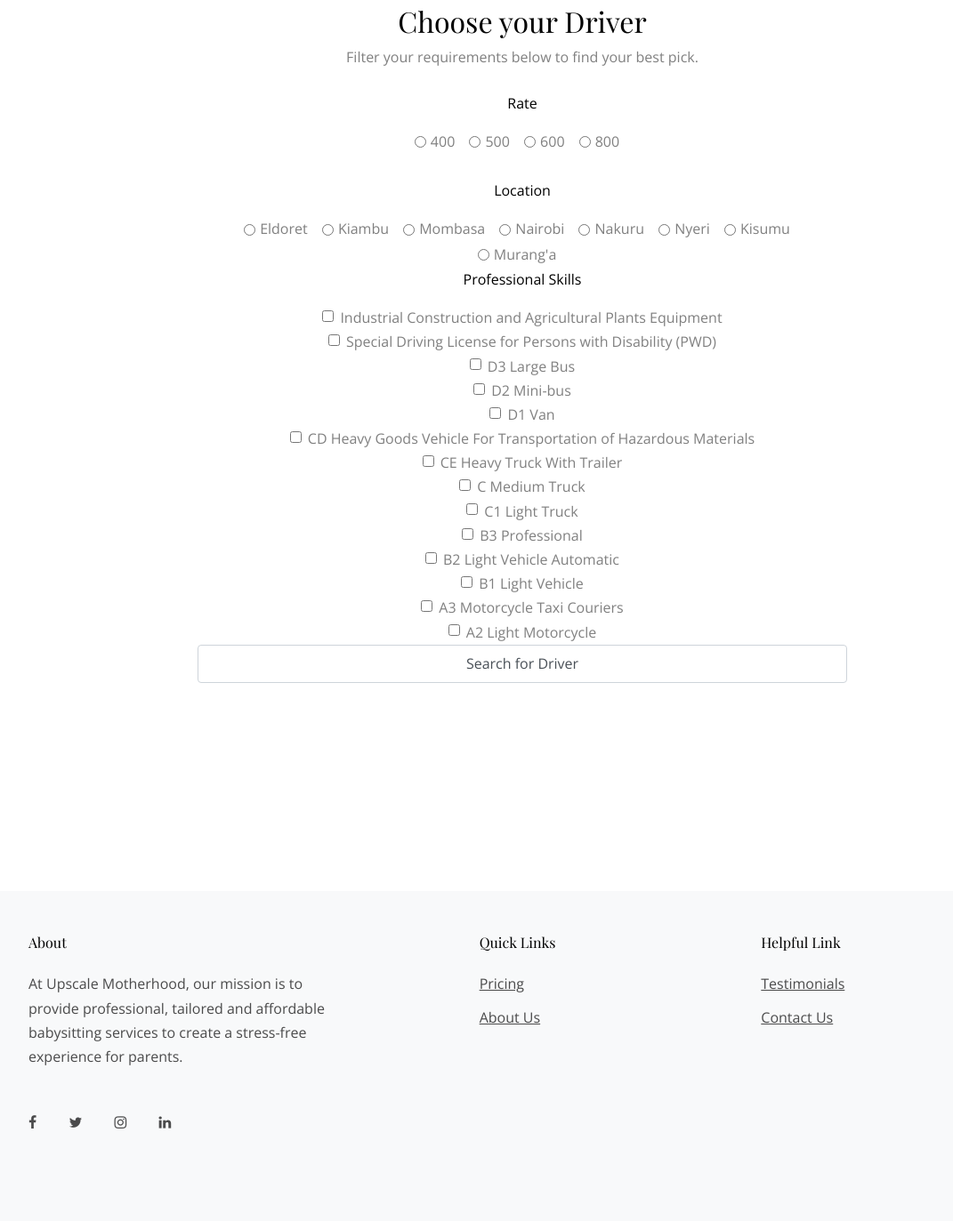
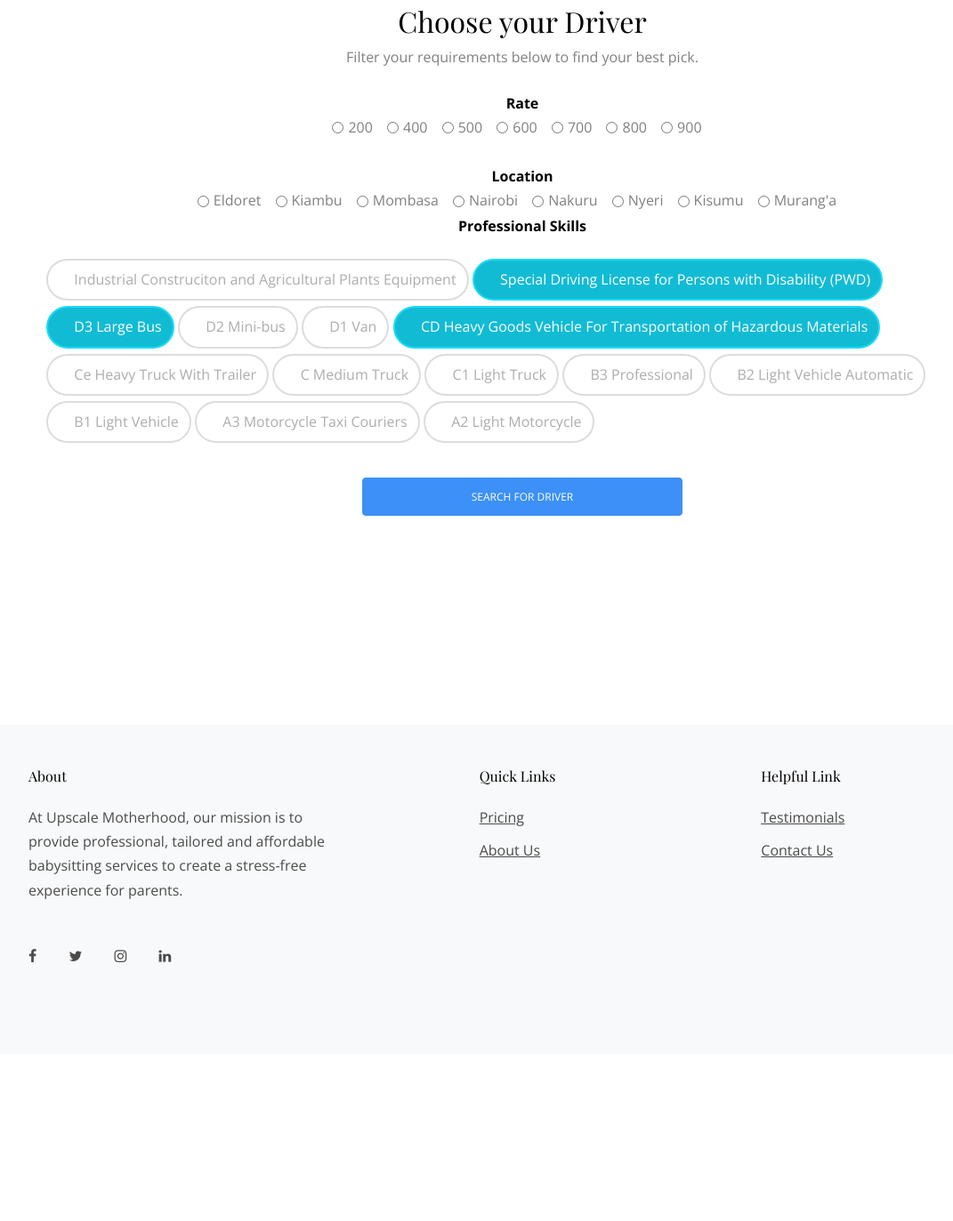
Before and after one commit to Silvia260/DriverForU, a Django app: page /drivers in a window 1280 px wide. Shown: the part 800-2173 px from the top of the page at 89% size, without its empty margins (53-1124 px from the left). After the commit the page ends 1882 px from the top, so only its background shows below. Run offline with Django 3.2, Linux system fonts and the light colour scheme; data that the repository does not hold is empty; some libraries are stand-ins or nearby versions; some web fonts are replaced.

Commit message:
Checkbox Updated

```diff
--- a/driver/templates/drivers.html
+++ b/driver/templates/drivers.html
@@ -38,9 +38,81 @@
               <p class="mb-4">Filter your requirements below to find your best pick.</p>
             </div>
 
+<style>
+
+  ul.ks-cboxtags {
+      list-style: none;
+      padding: 20px;
+  }
+  ul.ks-cboxtags li{
+    display: inline;
+  }
+  ul.ks-cboxtags li label{
+      display: inline-block;
+      background-color: rgba(255, 255, 255, .9);
+      border: 2px solid rgba(139, 139, 139, .3);
+      color: #adadad;
+      border-radius: 25px;
+      white-space: nowrap;
+      margin: 3px 0px;
+      -webkit-touch-callout: none;
+      -webkit-user-select: none;
+      -moz-user-select: none;
+      -ms-user-select: none;
+      user-select: none;
+      -webkit-tap-highlight-color: transparent;
+      transition: all .2s;
+  }
+
+  ul.ks-cboxtags li label {
+      padding: 8px 12px;
+      cursor: pointer;
+  }
+
+  ul.ks-cboxtags li label::before {
+      display: inline-block;
+      font-style: normal;
+      font-variant: normal;
+      text-rendering: auto;
+      -webkit-font-smoothing: antialiased;
+      font-family: "Font Awesome 5 Free";
+      font-weight: 900;
+      font-size: 12px;
+      padding: 2px 6px 2px 2px;
+      content: "\f067";
+      transition: transform .3s ease-in-out;
+  }
+
+  ul.ks-cboxtags li input[type="checkbox"]:checked + label::before {
+      content: "\f00c";
+      transform: rotate(-360deg);
+      transition: transform .3s ease-in-out;
+  }
+
+  ul.ks-cboxtags li input[type="checkbox"]:checked + label {
+      border: 2px solid #1bdbf8;
+      background-color: #12bbd4;
+      color: #fff;
+      transition: all .2s;
+  }
+
+  ul.ks-cboxtags li input[type="checkbox"] {
+    display: absolute;
+  }
+  ul.ks-cboxtags li input[type="checkbox"] {
+    position: absolute;
+    opacity: 0;
+  }
+  ul.ks-cboxtags li input[type="checkbox"]:focus + label {
+    border: 2px solid #e9a1ff;
+  }
+</style>
+
+
+
             <div class="row justify-content-center">
 
-              <div class="col-lg-8 ">
+              <div class=" ">
 
                 <!-- <form class="navbar-form" role="search" action="{% url 'search_results' %}">
                   <div class="input-group">
@@ -51,10 +123,15 @@
 
                 <form class="navbar-form" role="search" action="{% url 'search_results' %}">
 
-                  <p class="text-center  text-black">Rate</p>
+                  <p class="text-center bold text-black" style="margin-bottom: 0px;"><strong>Rate</strong></p>
 
                     <div class="text-center">
 
+
+                      <div class="form-check form-check-inline">
+                        <input class="form-check-input" type="radio" name="rate" id="inlineRadio1" value=200>
+                        <label class="form-check-label" for="inlineRadio1">200</label>
+                      </div>
                     <div class="form-check form-check-inline">
                       <input class="form-check-input" type="radio" name="rate" id="inlineRadio1" value=400>
                       <label class="form-check-label" for="inlineRadio1">400</label>
@@ -68,14 +145,23 @@
                       <label class="form-check-label" for="inlineRadio2">600</label>
                     </div>
                     <div class="form-check form-check-inline">
+                      <input class="form-check-input" type="radio" name="rate" id="inlineRadio3" value=700>
+                      <label class="form-check-label" for="inlineRadio2">700</label>
+                    </div>
+                    <div class="form-check form-check-inline">
                       <input class="form-check-input" type="radio" name="rate" id="inlineRadio4" value=800>
                       <label class="form-check-label" for="inlineRadio2">800</label>
+                    </div>
+
+                    <div class="form-check form-check-inline">
+                      <input class="form-check-input" type="radio" name="rate" id="inlineRadio4" value=900>
+                      <label class="form-check-label" for="inlineRadio2">900</label>
                     </div>
 
                     </div>
 
                     <br>
-                  <p class="text-center text-black">Location</p>
+                  <p class="text-center text-black" style="margin-bottom: 0px;"><strong>Location</strong></p>
 
                     <div class="text-center">
 
@@ -114,101 +200,51 @@
 
                     </div>
 
-                    <p class="text-center text-black">Professional Skills</p>
+                    <p class="text-center text-black" style="margin-bottom: 0px;"><strong>Professional Skills</strong> </p>
+                    <!-- Test CSS  -->
+                    <div class="container">
+                      <ul class="ks-cboxtags">
+                        <li><input type="checkbox" id="checkboxOne" name="skill" value="Industrial Construction and Agricultural Plants Equipment"><label for="checkboxOne">Industrial Construciton and Agricultural Plants Equipment</label></li>
+                        <li><input type="checkbox" id="checkboxTwo" name="skill" value="Special Driving License for Persons with Disability (PWD)" checked><label for="checkboxTwo">Special Driving License for Persons with Disability (PWD)</label></li>
+                        <li><input type="checkbox" id="checkboxThree" name="skill" value="D3 Large Bus" checked><label for="checkboxThree">D3 Large Bus</label></li>
+                        <li><input type="checkbox" id="checkboxFour" name="skill" value="D2 Mini-bus"><label for="checkboxFour">D2 Mini-bus</label></li>
+                        <li><input type="checkbox" id="checkboxFive" name="skill" value="D1 Van"><label for="checkboxFive">D1 Van</label></li>
+                        <li><input type="checkbox" id="checkboxSix" name="skill"  value="CD Heavy Goods Vehicle for Transportation of Hazardous Materials" checked><label for="checkboxSix">CD Heavy Goods Vehicle For Transportation of Hazardous Materials</label></li>
+                        <li><input type="checkbox" id="checkboxSeven" name="skill" value="CE Heavy Truck With Trailer"><label for="checkboxSeven">Ce Heavy Truck With Trailer</label></li>
+                        <li><input type="checkbox" id="checkboxEight" name="skill" value="C Medium Truck"><label for="checkboxEight">C Medium Truck</label></li>
+                        <li><input type="checkbox" id="checkboxNine" name="skill" value="C1 Light Truck"><label for="checkboxNine">C1 Light Truck</label></li>
+                        <li><input type="checkbox" id="checkboxTen" name="skill" value="B3 Professional"><label for="checkboxTen">B3 Professional</label></li>
+                        <li class="ks-selected"><input type="checkbox" name="skill" id="checkboxEleven" value="B2 Light Vehicle Automatic"><label for="checkboxEleven">B2 Light Vehicle Automatic</label></li>
+                        <li><input type="checkbox" id="checkboxTwelve" name="skill" value="B1 Light Vehicle"><label for="checkboxTwelve">B1 Light Vehicle</label></li>
+                        <li><input type="checkbox" id="checkboxThirteen" name="skill" value="A3 Motorcycle Taxi Couriers"><label for="checkboxThirteen">A3 Motorcycle Taxi Couriers</label></li>
+                        <li><input type="checkbox" id="checkboxFourteen" name="skill" value="A2 Light Motorcycle"><label for="checkboxFourteen">A2 Light Motorcycle</label></li>
+                      </ul>
 
-                                        <div class="text-center">
+                    </div>
 
-                                        <div class="form-check">
-                                          <input class="form-check-input" type="checkbox"  name="skill" value="Industrial Construction and Agricultural Plants Equipment" id="flexCheckDefault">
-                                          <label class="form-check-label" for="flexCheckDefault">
-                                            Industrial Construction and Agricultural Plants Equipment
-                                          </label>
-                                        </div>
-                                        <div class="form-check">
-                                          <input class="form-check-input" type="checkbox"   name="skill" value="Special Driving License for Persons with Disability (PWD)" id="flexCheckChecked">
-                                          <label class="form-check-label" for="flexCheckChecked">
-                                            Special Driving License for Persons with Disability (PWD)
-                                          </label>
-                                        </div>
-                                        <div class="form-check">
-                                          <input class="form-check-input" type="checkbox"  name="skill" value="D3 Large Bus" id="flexCheckChecked">
-                                          <label class="form-check-label" for="flexCheckChecked">
-                                            D3 Large Bus
-                                          </label>
-                                        </div>
-                                        <div class="form-check">
-                                          <input class="form-check-input" type="checkbox"  name="skill" value="D2 Mini-bus" id="flexCheckChecked">
-                                          <label class="form-check-label" for="flexCheckChecked">
-                                            D2 Mini-bus
-                                          </label>
-                                        </div>
-                                        <div class="form-check">
-                                          <input class="form-check-input" type="checkbox"  name="skill" value="D1 Van" id="flexCheckChecked">
-                                          <label class="form-check-label" for="flexCheckChecked">
-                                            D1 Van
-                                          </label>
-                                        </div>
-                                        <div class="form-check">
-                                          <input class="form-check-input" type="checkbox"  name="skill" value="CD Heavy Goods Vehicle For Transportation of Hazardous Materials" id="flexCheckChecked">
-                                          <label class="form-check-label" for="flexCheckChecked">
-                                            CD Heavy Goods Vehicle For Transportation of Hazardous Materials
-                                          </label>
-                                        </div>
-                                        <div class="form-check">
-                                          <input class="form-check-input" type="checkbox"  name="skill" value="Ce Heavy Truck With Trailer" id="flexCheckChecked">
-                                          <label class="form-check-label" for="flexCheckChecked">
-                                            CE Heavy Truck With Trailer
-                                          </label>
-                                        </div>
-                                        <div class="form-check">
-                                          <input class="form-check-input" type="checkbox"  name="skill" value="C Medium Truck" id="flexCheckChecked">
-                                          <label class="form-check-label" for="flexCheckChecked">
-                                            C Medium Truck
-                                          </label>
-                                        </div>
-                                        <div class="form-check">
-                                          <input class="form-check-input" type="checkbox"  name="skill" value="C1 Light Truck" id="flexCheckChecked">
-                                          <label class="form-check-label" for="flexCheckChecked">
-                                            C1 Light Truck
-                                          </label>
-                                        </div>
-                                        <div class="form-check">
-                                          <input class="form-check-input" type="checkbox"  name="skill" value="B3 Professional" id="flexCheckChecked">
-                                          <label class="form-check-label" for="flexCheckChecked">
-                                            B3 Professional
-                                          </label>
-                                        </div>
-                                        <div class="form-check">
-                                          <input class="form-check-input" type="checkbox"  name="skill" value="B2 Light Vehicle Automatic" id="flexCheckChecked">
-                                          <label class="form-check-label" for="flexCheckChecked">
-                                            B2 Light Vehicle Automatic
-                                          </label>
-                                        </div>
-                                        <div class="form-check">
-                                          <input class="form-check-input" type="checkbox"  name="skill" value="B1 Light Vehicle" id="flexCheckChecked">
-                                          <label class="form-check-label" for="flexCheckChecked">
-                                            B1 Light Vehicle
-                                          </label>
-                                        </div>
-                                        <div class="form-check">
-                                          <input class="form-check-input" type="checkbox"  name="skill" value="A3 Motorcycle Taxi Couriers" id="flexCheckChecked">
-                                          <label class="form-check-label" for="flexCheckChecked">
-                                            A3 Motorcycle Taxi Couriers
-                                          </label>
-                                        </div>
-                                        <div class="form-check">
-                                          <input class="form-check-input" type="checkbox"  name="skill" value="A2 Light Motorcycle" id="flexCheckChecked">
-                                          <label class="form-check-label" for="flexCheckChecked">
-                                            A2 Light Motorcycle
-                                          </label>
-                                        </div>
+                    <!-- End CSS  -->
 
-                                      </div>
 
-                                        <div class="input-group">
-                                          <input type="submit" class="form-control" value="Search for Driver">
-                                        </div>
-                                    </form>
+
+
+
+
+<div class="row">
+
+    <div class="col-lg-4"></div>
+      <div class="col-lg-4">
+        <div class="input-group">
+              <input type="submit" class="btn btn-primary form-control" value="Search for Driver">
+        </div>
+      </div>
+    <div class="col-lg-4"></div>
+</div>
+
+</form>
+
+
+
+
 
 
 
```
